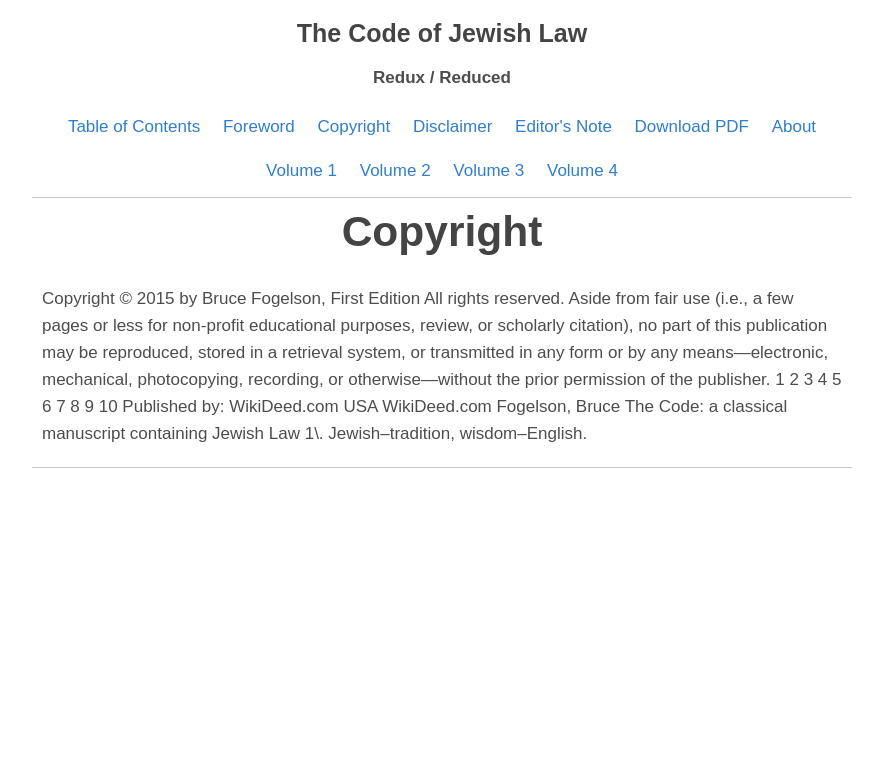
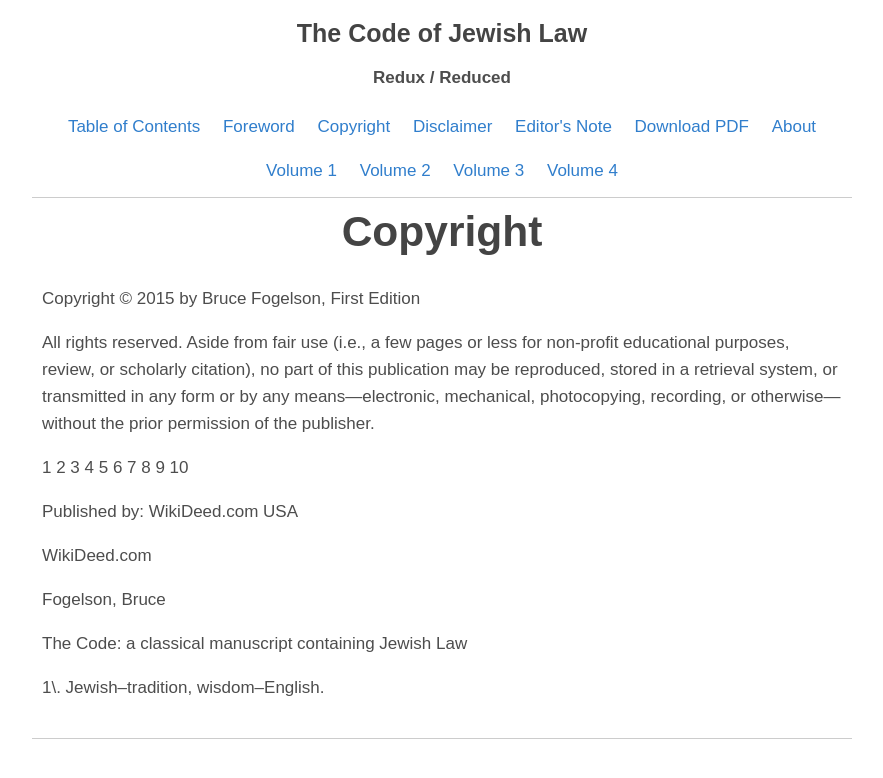
Before and after one commit to wikideed/wikideed.github.io, a Jekyll site: the page built from copyright.html, in a window 1280 px wide. Shown: the top 778 px of the page, without its empty margins (198-1081 px from the left). Built offline with Jekyll 4.4.1, drawn with Linux system fonts in a browser that asks for light colours.

Commit message:
Fix line breaks

```diff
--- a/copyright.html
+++ b/copyright.html
@@ -5,34 +5,25 @@
 permalink: "/copyright/"
 ---
 
-Copyright © 2015 by Bruce Fogelson, First Edition
+<p>Copyright © 2015 by Bruce Fogelson, First Edition
 
-
-All rights reserved. Aside from fair use (i.e., a few pages or less for
+<p>All rights reserved. Aside from fair use (i.e., a few pages or less for
 non-profit educational purposes, review, or scholarly citation), no part
 of this publication may be reproduced, stored in a retrieval system, or
 transmitted in any form or by any means—electronic, mechanical,
 photocopying, recording, or otherwise—without the prior permission of
-the publisher.
+the publisher.</p>
 
+<p>1 2 3 4 5 6 7 8 9 10</p>
 
-1 2 3 4 5 6 7 8 9 10
+<p>Published by:
+WikiDeed.com
+USA</p>
 
+<p>WikiDeed.com</p>
 
-Published by:
+<p>Fogelson, Bruce</p>
 
+<p>The Code: a classical manuscript containing Jewish Law</p>
 
-WikiDeed.com
-USA
-
-
-WikiDeed.com
-
-
-Fogelson, Bruce
-
-
-The Code: a classical manuscript containing Jewish Law
-
-
-1\. Jewish–tradition, wisdom–English.
+<p>1\. Jewish–tradition, wisdom–English.</p>
```
Also changed, not shown: 1 other file.
